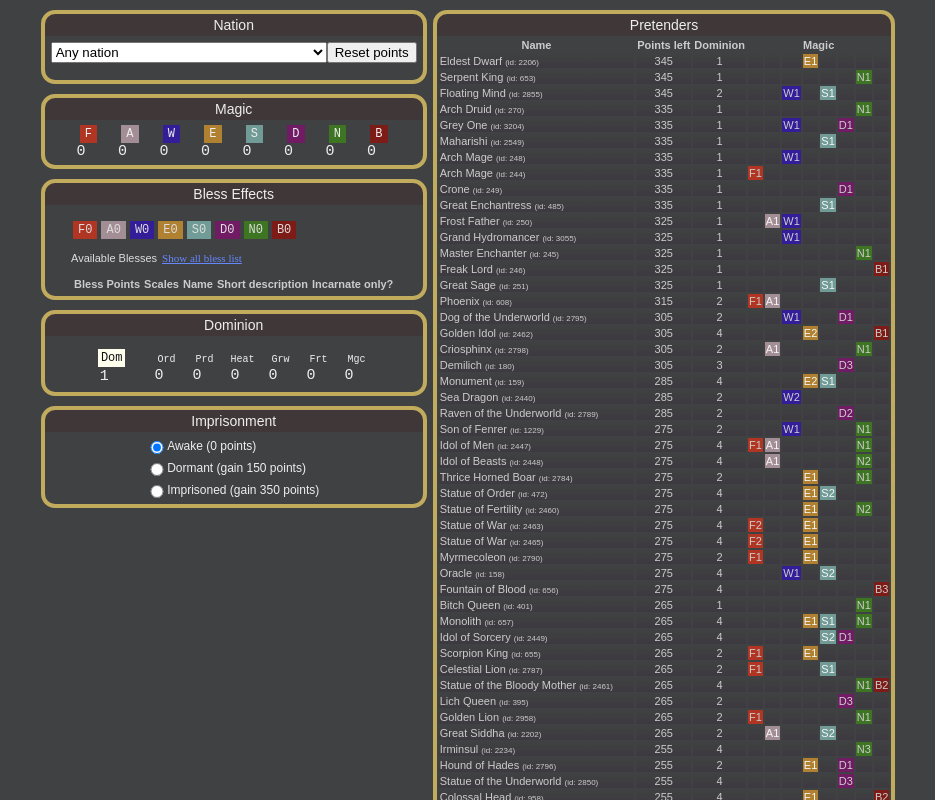
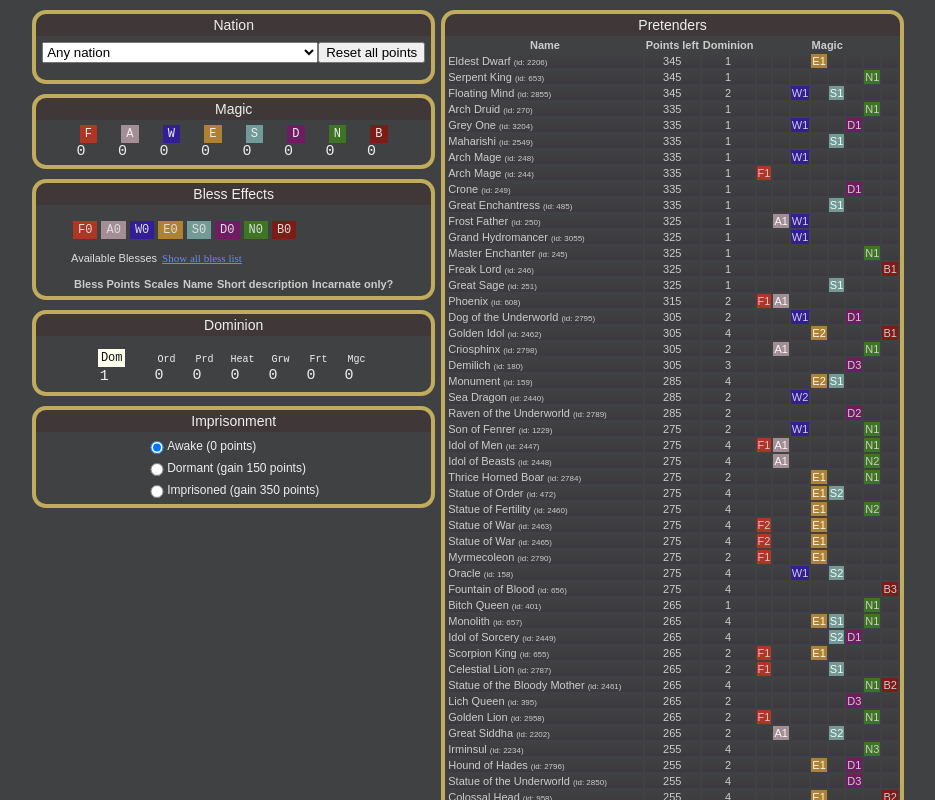
Before and after one commit to bsielski/pretenders-dom5, a React (Create React App) app: page / in a window 1280 px wide. Shown: the top 800 px of the page, without its empty margins (172-1107 px from the left). Built offline with nearby package versions, Linux system fonts and the light colour scheme.

Commit message:
Rename resetButton to ResetAllButton

```diff
--- a/src/components/Nation.js
+++ b/src/components/Nation.js
@@ -1,6 +1,6 @@
 import React from 'react';
 import {NationInfo} from './NationInfo';
-import {ResetButton} from './ResetButton';
+import {ResetAllButton} from './ResetAllButton';
 
 import './App.css';
 import './Nation.css';
@@ -8,11 +8,11 @@ import './Nation.css';
 export class Nation extends React.Component {
     constructor(props) {
 	super(props);
-	this.handleReset = this.handleReset.bind(this);
+	this.handleResetAll = this.handleResetAll.bind(this);
 	this.handleSelection = this.handleSelection.bind(this);
     }
 
-    handleReset(e) {
+    handleResetAll(e) {
 	this.props.resetNation(e);
     }
 
@@ -42,8 +42,8 @@ export class Nation extends React.Component {
 		    >
 		    {nationOptions}
 		  </select>
-		  <ResetButton
-		    onClick={this.handleReset}
+		  <ResetAllButton
+		    onClick={this.handleResetAll}
 		    />
 		</div>
 		< NationInfo
--- a/src/components/ResetButton.js
+++ b/src/components/ResetAllButton.js
@@ -1,8 +1,8 @@
 import React from 'react';
 
-import './ResetButton.css';
+import './ResetAllButton.css';
 
-export function ResetButton(props) {
+export function ResetAllButton(props) {
 
     return (
 	//<div>
@@ -12,7 +12,7 @@ export function ResetButton(props) {
             className="reset_button"
             onClick={props.onClick}
 	    >
-            Reset points
+            Reset all points
 	  </button>
 	//</div>
     );
```
Also changed, not shown: src/components/ResetAllButton.css (renamed from src/components/ResetButton.css).
